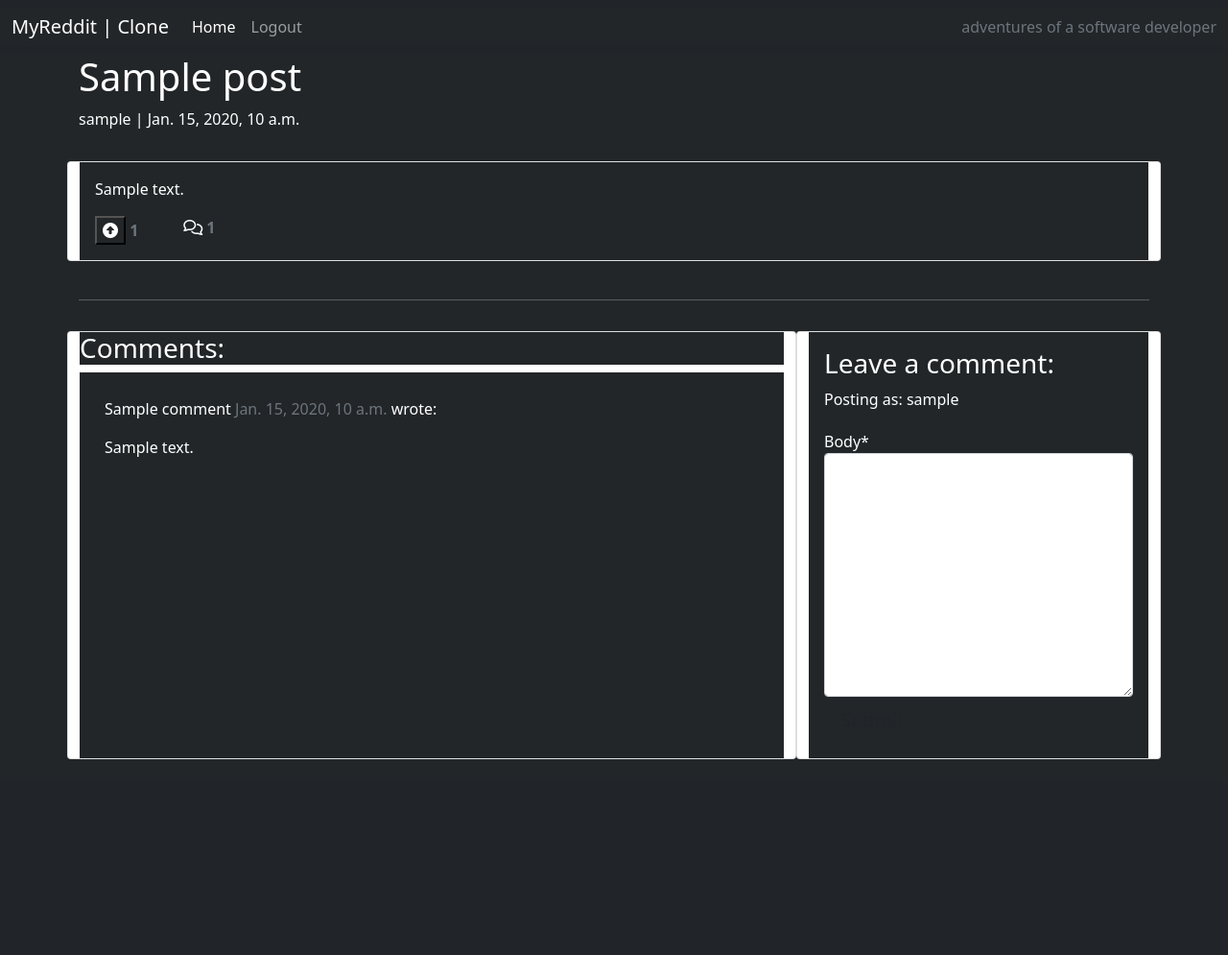
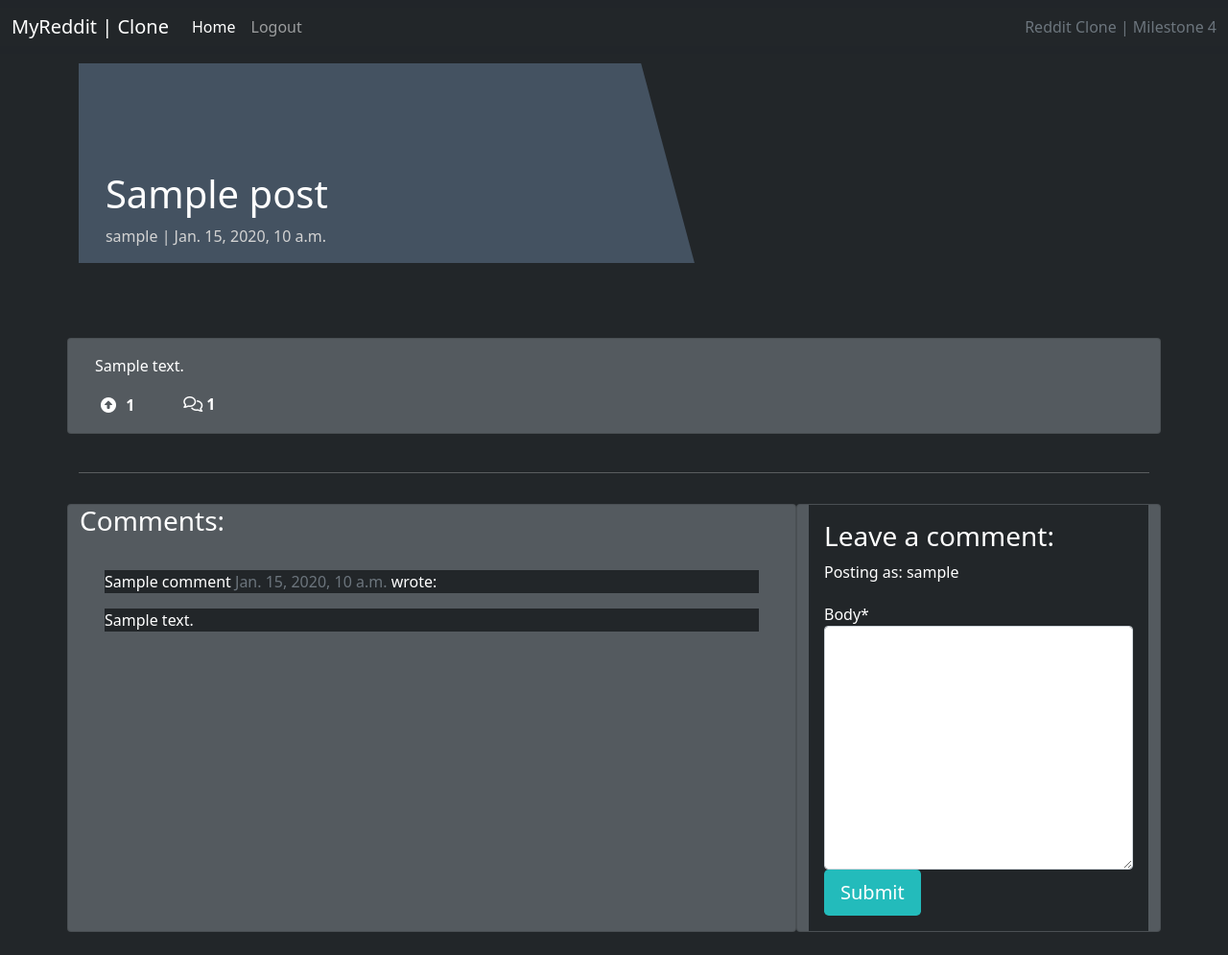
Before and after one commit to MattMurnaghan/Milestone4-MyRedditClone, a Django app: a page that uses templates/base.html in a window 1280 px wide. Shown: the whole page at 96% size. Before the commit the page ends 791 px from the top, so only its background shows below. Run offline with Django 3.2, Linux system fonts and the light colour scheme; a user stored in the database is signed in; tables that the repository leaves empty hold one stand-in row (values such as "Sample post"); some libraries are stand-ins or nearby versions.

Commit message:
Update styling for homepage and post_detail

```diff
--- a/static/css/style.css
+++ b/static/css/style.css
@@ -29,10 +29,13 @@ body {
 .suggested-post__category{
     padding: 0.3rem 0.5rem;
     background-color: #545a5f;
+    color: white;
 }
 
-.suggested-post__category:hover{
-    color: white;
+.suggested-post__category:hover,
+.post-link h2:hover,
+.post-link p:hover{
+    color: darkgray
 }
 
 .suggested-post__title {
@@ -60,7 +63,21 @@ body {
 }
 
 .post-home {
+    border-radius: 10px;
+}
 
+.post-title {
+    margin-top: 20%;
+    margin-left: 5%;
+    background: transparent;
+}
+
+.post-subtitle {
+    background: transparent;
+}
+
+h3 {
+    background-color: inherit;
 }
 
 .post-area {
@@ -68,5 +85,156 @@ body {
 }
 
 .post-card {
-    border: 2px solid #2b2f32;
+    background-color: transparent;
+    color: white;
 }
+
+.card{
+    background: #545a5f;
+}
+
+.comment-form {
+    background: #545a5f;
+}
+
+.comment-form > * {
+    background-color: inherit;
+}
+
+.post-color {
+    background: #545a5f;
+    text-decoration: none;
+}
+
+.upvote-icon {
+    background-color: #545a5f;
+}
+
+.upvoted {
+    color: #ff871e;
+}
+
+
+/* .hero-image {
+    position: absolute;
+}
+
+.masthead-image {
+    position: relative;
+    overflow: hidden;
+}
+
+.masthead-text {
+    position: relative;
+} */
+
+
+.brand {
+    font-family: Lato, sans-serif;
+    font-size: 1.4rem;
+    font-weight: 700;
+    color: #4A4A4F;
+}
+
+
+.image-container {
+    position: relative;
+}
+
+.image-flash {
+    position: absolute;
+    bottom: 5%;
+    min-width: 30%;
+    left: -2px;
+    background-color: #23BBBB;
+}
+
+.author {
+    color: white;
+    margin: 4px;
+    text-transform: uppercase;
+}
+
+.masthead {
+    margin-top: 10px;
+    overflow: hidden;
+    position: relative;
+    display: inline-block;
+    height: 33vh;
+    width: 100%;
+}
+
+.masthead-text {
+    background-color: #445261;
+    color: white;
+    position: relative;
+}
+
+.masthead-image {
+    position: relative;
+    overflow: hidden;
+}
+
+.masthead-image:after {
+    content: "";
+    position: absolute;
+    top: 0;
+    right: 90%;
+    height: 100%;
+    width: 150%;
+    background: #445261;
+    -webkit-transform: skew(15deg);
+    -moz-transform: skew(15deg);
+    transform: skew(15deg);
+    z-index: 100;
+}
+
+.post-link {
+    text-decoration: none;
+    color: #445261;
+}
+
+.post-link:hover,
+.page-link {
+    color: #E84610;
+}
+
+.post-subtitle {
+    margin-left: 5%;
+    color: lightgray;
+}
+
+.btn-signup {
+    background-color: #23BBBB;
+    color: #fff;
+}
+
+.btn-signup:hover,
+.btn-signup:active {
+    background-color: #fff;
+    color: #23BBBB;
+}
+
+.link {
+    color: #23BBBB;
+    text-decoration: none;
+}
+
+.link:hover,
+.link:active {
+    color: #445261;
+    text-decoration: underline;
+}
+
+.btn-like {
+    color: #E84610;
+    border: none;
+    background: transparent;
+}
+
+.btn-like:hover,
+.btn-like:active {
+    color: #E84610;
+    background: transparent;
+    border: none;
+}
--- a/templates/base.html
+++ b/templates/base.html
@@ -51,7 +51,7 @@
                     {% endif %}
                 </ul>
                 <span class="navbar-text text-muted">
-                    adventures of a software developer
+                    Reddit Clone | Milestone 4
                 </span>
             </div>
         </div>
--- a/templates/post_detail.html
+++ b/templates/post_detail.html
@@ -4,7 +4,7 @@
 
 <div class="masthead">
     <div class="container">
-        <div class="row g-0">
+        <div class="row g-0 hero-image">
             <div class="col-md-6 masthead-text">
                 <!-- Post title goes in these h1 tags -->
                 <h1 class="post-title">{{ post.title }}</h1>
@@ -26,34 +26,34 @@
 <div class="container">
     <div class="row">
         <div class="col card mb-4  mt-3 left  top">
-            <div class="card-body">
+            <div class="card-body post-card">
                 <!-- The post content goes inside the card-text. -->
                 <!-- Use the | safe filter inside the template tags -->
-                <p class="card-text ">
+                <p class="card-text post-card">
                     {{ post.content | safe }}
                 </p>
-                <div class="row">
-                    <div class="col-1">
-                        <strong>
+                <div class="row post-card">
+                    <div class="col-1 post-card">
+                        <strong class="post-card">
                             {% if user.is_authenticated %}
-                            <form class="d-inline" action="{% url 'post_upvote' post.slug %}" method="POST">
+                            <form class="d-inline post-card" action="{% url 'post_upvote' post.slug %}" method="POST">
                                 {% csrf_token %}
                                 {% if upvoted %}
-                                <button type="submit" name="blogpost_id" value="{{post.slug}}" class="btn-like"><i class="fa-solid fa-circle-up"></i></button>
+                                <button type="submit" name="blogpost_id" value="{{post.slug}}" class="btn-like post-card"><i class="fa-solid fa-circle-up upvote-icon"></i></button>
                                 {% else %}
-                                <button type="submit" name="blogpost_id" value="{{post.slug}}" class="btn-like"><i class="fa-regular fa-circle-up"></i></button>
+                                <button type="submit" name="blogpost_id" value="{{post.slug}}" class="btn-like post-card"><i class="fa-regular fa-circle-up upvote-icon"></i></button>
                                 {% endif %}
                             </form>
                             {% else %}
-                            <span class="text-secondary"><i class="fa-regular fa-circle-up"></i></span>
+                            <span class="post-card"><i class="fa-regular fa-circle-up upvote-icon"></i></span>
                             {% endif %}
                             <!-- The number of likes goes before the closing strong tag -->
-                            <span class="text-secondary">{{ post.number_of_upvotes }} </span>
+                            <span class="post-card">{{ post.number_of_upvotes }} </span>
                         </strong>
                     </div>
-                    <div class="col-1">
+                    <div class="col-1 post-card">
                         {% with comments.count as total_comments %}
-                        <strong class="text-secondary"><i class="far fa-comments"></i>
+                        <strong class="upvote-icon"><i class="far fa-comments upvote-icon"></i>
                             <!-- Our total_comments variable goes before the closing strong tag -->
                             {{ total_comments }}</strong>
                         {% endwith %}
@@ -70,7 +70,7 @@
     <div class="row">
         <div class="col-md-8 card mb-4  mt-3 ">
             <h3>Comments:</h3>
-            <div class="card-body">
+            <div class="card-body comment-form">
                 <!-- We want a for loop inside the empty control tags to iterate through each comment in comments -->
                 {% for comment in comments %}
                 <div class="comments" style="padding: 10px;">
```
Also changed, not shown: templates/index.html (+19 -13 lines).
